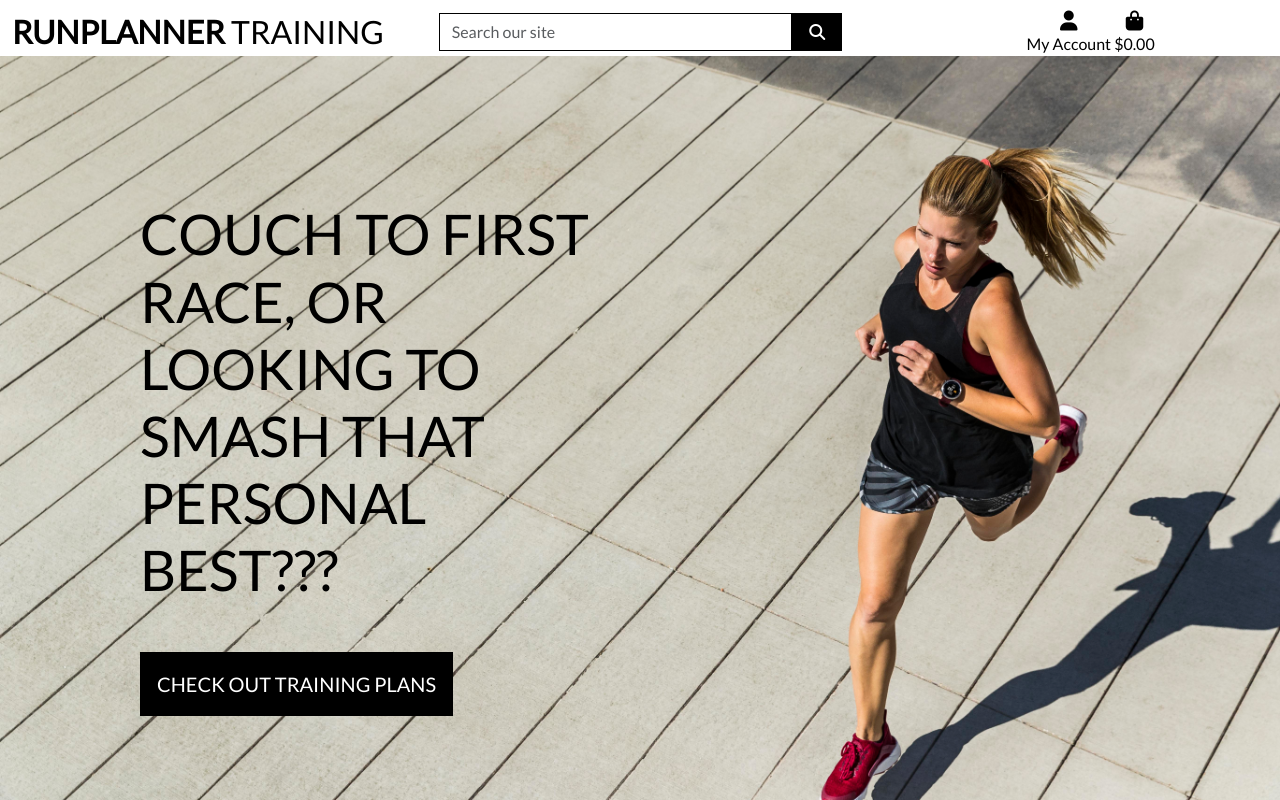
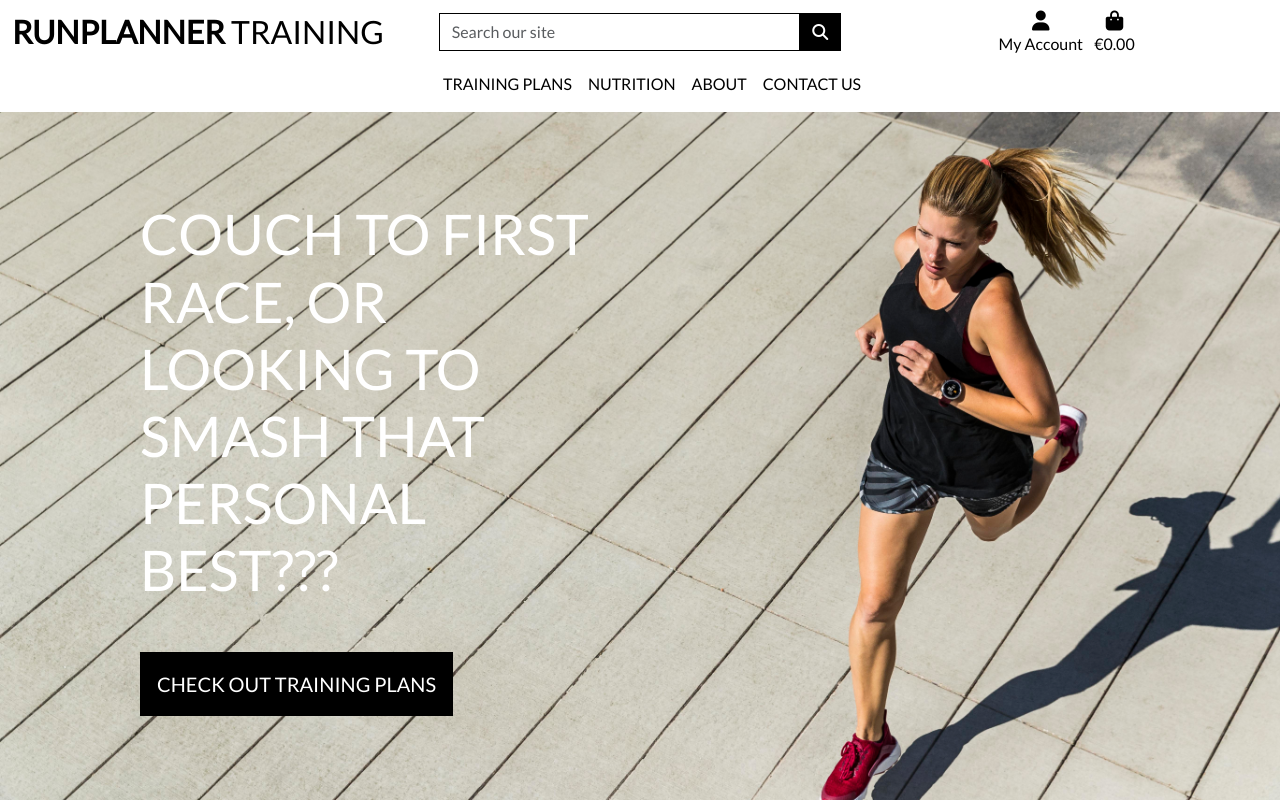
Before and after one commit to BrianMcConway/runplanner-training, a Django app: template home/templates/home/index.html in a window 1280 px wide. Run offline with Django 5.2, Linux system fonts and the light colour scheme; the template is opened without the code that fills it, so the values that code supplies are empty; parts of the project's set-up code (start-up, migrations or seed data) failed here and were passed over; some libraries are stand-ins or nearby versions.

Commit message:
Personalize templates, update to Bootstrap 5, add main & mobile view navbar, update base.css classes.

```diff
--- a/home/templates/home/index.html
+++ b/home/templates/home/index.html
@@ -13,12 +13,12 @@
     <div class="container h-100">
         <div class="row h-100">
             <div class="col-7 col-md-6 my-auto">
-                <h1 class="display-4 logo-font text-black">
+                <h1 class="display-4 logo-font text-white">
                     Couch to first race, or looking to smash that personal best???
                 </h1>
                 <div class="my-5">
                     <h4>
-                        <a href="" class="shop-now-button btn btn-lg rounded-0 text-uppercase py-3">Check out training Plans</a>
+                        <a href="" class="check-out-plans-button btn btn-lg rounded-0 text-uppercase py-3">Check out training Plans</a>
                     </h4>
                 </div>
             </div>
--- a/static/css/base.css
+++ b/static/css/base.css
@@ -27,7 +27,7 @@ body {
     width: fit-content;
 }
 
-.shop-now-button {
+.check-out-plans-button {
     background: black;
     color: white;
     min-width: 260px;
@@ -38,9 +38,9 @@ body {
     color: white;
 }
 
-.shop-now-button:hover,
-.shop-now-button:active,
-.shop-now-button:focus,
+.check-out-plans-button:hover,
+.check-out-plans-button:active,
+.check-out-plans-button:focus,
 .btn-black:hover,
 .btn-black:active,
 .btn-black:focus {
--- a/templates/allauth/base.html
+++ b/templates/allauth/base.html
@@ -11,7 +11,7 @@
         {% block extra_meta %}{% endblock %}
 
         {% block corercss %}
-        <link rel="stylesheet" href="https://cdn.jsdelivr.net/npm/bootstrap@5.3.3/dist/css/bootstrap.rtl.min.css" crossorigin="anonymous">
+        <link rel="stylesheet" href="https://cdn.jsdelivr.net/npm/bootstrap@5.3.3/dist/css/bootstrap.min.css" crossorigin="anonymous">
         <link rel="stylesheet" href="https://fonts.googleapis.com/css?family=Lato&display=swap">
         <link rel="stylesheet" href="{% static 'css/base.css' %}">
         {% endblock %}
@@ -32,20 +32,18 @@
             <div id="topnav" class="row bg-white pt-lg-2 d-none d-lg-flex">
                 <div class="col-12 col-lg-4 my-auto py-1 py-lg-0 text-center text-lg-left">
                     <a href="{% url 'home' %}" class="nav-link main-logo-link">
-                        <h2 class="logo-font text-black my-0"><strong>RunPlanner</strong> Training</h2>
+                        <h2 class="logo-font text-black my-0">
+                            <strong>RunPlanner</strong> Training
+                        </h2>
                     </a>
                 </div>
                 <div class="col-12 col-lg-4 my-auto py-1 py-lg-0">
                     <form method="GET" action="">
                         <div class="input-group w-100">
                             <input class="form-control border border-black rounded-0" type="text" name="q" placeholder="Search our site">
-                            <div class="input-group-append">
-                                <button class="form-control btn btn-black border border-black rounded-0" type="submit">
-                                    <span class="icon">
-                                        <i class="fas fa-search"></i>
-                                    </span>
-                                </button>
-                            </div>
+                            <button class="btn btn-black border border-black rounded-0" type="submit">
+                                <i class="fas fa-search"></i>
+                            </button>
                         </div>
                     </form>
                 </div>
@@ -61,9 +59,9 @@
                             <div class="dropdown-menu border-0" aria-labelledby="user-options">
                                 {% if request.user.is_authenticated %}
                                     {% if request.user.is_superuser %}
-                                        <a href="" class="dropdown-item">Product Management</a>
+                                        <a href="#" class="dropdown-item">Manage Plans</a>
                                     {% endif %}
-                                    <a href="" class="dropdown-item">My Profile</a>
+                                    <a href="#" class="dropdown-item">My Profile</a>
                                     <a href="{% url 'account_logout' %}" class="dropdown-item">Logout</a>
                                 {% else %}
                                     <a href="{% url 'account_signup' %}" class="dropdown-item">Register</a>
@@ -72,14 +70,14 @@
                             </div>
                         </li>
                         <li class="list-inline-item">
-                            <a class="{% if grand_total %}text-info font-weight-bold{% else %}text-black{% endif %} nav-link" href="">
+                            <a class="{% if grand_total %}text-info font-weight-bold{% else %}text-black{% endif %} nav-link" href="#">
                                 <div class="text-center">
                                     <div><i class="fas fa-shopping-bag fa-lg"></i></div>
                                     <p class="my-0">
                                         {% if grand_total %}
                                             ${{ grand_total|floatformat:2 }}
                                         {% else %}
-                                            $0.00
+                                            €0.00
                                         {% endif %}
                                     </p>
                                 </div>
@@ -88,10 +86,24 @@
                     </ul>
                 </div>
             </div>
+
+            <div class="row bg-white">
+                <nav class="navbar navbar-expand-lg navbar-light w-100">
+                    <button class="navbar-toggler" type="button" data-bs-toggle="collapse" data-bs-target="#main-nav" aria-controls="main-nav" aria-expanded="false" aria-label="Toggle navigation">
+                        <span class="navbar-toggler-icon"></span>
+                    </button>
+
+                    {% include 'includes/mobile-top-header.html' %}
+
+                    <div class="collapse navbar-collapse justify-content-center" id="main-nav">
+                        {% include 'includes/main-nav.html' %}
+                    </div>
+                </nav>
+            </div>
         </header>
 
         {% if messages %}
-            <div class="message-container"></div>
+        <div class="message-container"></div>
         {% endif %}
 
         {% block page_header %}{% endblock %}
--- /dev/null
+++ b/templates/includes/main-nav.html
@@ -0,0 +1,48 @@
+<ul class="navbar-nav w-auto mx-auto">
+    <!-- Home link for mobile view -->
+    <li class="nav-item d-block d-md-none">
+        <a class="logo-font font-weight-bold nav-link text-black mr-5" href="{% url 'home' %}" id="home-link">
+            Home
+        </a>
+    </li>
+
+    <!-- Trainig Plan Dropdown -->
+    <li class="nav-item dropdown">
+        <a class="logo-font font-weight-bold nav-link text-black mr-5" href="#" id="training-plans-link" data-bs-toggle="dropdown" aria-haspopup="true" aria-expanded="false">
+            Training Plans
+        </a>
+        <div class="dropdown-menu border-0" aria-labelledby="training-plans-link">
+            <a href="#" class="dropdown-item">By Distance</a>
+            <a href="#" class="dropdown-item">By Fitness Level</a>
+            <a href="#" class="dropdown-item">By Terrain</a>
+            <a href="#" class="dropdown-item">All Training Plans</a>
+        </div>
+    </li>
+
+    <!-- Nutrition Dropdown -->
+    <li class="nav-item dropdown">
+        <a class="logo-font font-weight-bold nav-link text-black mr-5" href="#" id="nutrition-link" data-bs-toggle="dropdown" aria-haspopup="true" aria-expanded="false">
+            Nutrition
+        </a>
+        <div class="dropdown-menu border-0" aria-labelledby="nutrition-link">
+            <a href="#" class="dropdown-item">Race Day Nutrition Generator</a>
+        </div>
+    </li>
+
+    <!-- About Dropdown -->
+    <li class="nav-item dropdown">
+        <a class="logo-font font-weight-bold nav-link text-black mr-5" href="#" id="about-link" data-bs-toggle="dropdown" aria-haspopup="true" aria-expanded="false">
+            About
+        </a>
+        <div class="dropdown-menu border-0" aria-labelledby="about-link">
+            <a href="#" class="dropdown-item">About RunPLanner</a>
+            <a href="#" class="dropdown-item">FAQs</a>
+        </div>
+    </li>
+
+    <!-- Contact Link -->
+<li class="nav-item">
+    <a class="logo-font font-weight-bold nav-link text-black mr-5" href="" id="contact-link">
+        Contact Us
+    </a>
+</li>
--- /dev/null
+++ b/templates/includes/mobile-top-header.html
@@ -0,0 +1,62 @@
+<li class="list-inline-item">
+    <a class="text-black nav-link d-block d-lg-none" href="#" id="mobile-search" data-bs-toggle="dropdown" aria-expanded="false">
+        <div class="text-center">
+            <div>
+                <i class="fas fa-search fa-lg"></i>
+            </div>
+            <p class="my-0">Search</p>
+        </div>
+    </a>
+    <div class="dropdown-menu border-0 w-100 p-3 rounded-0 my-0" aria-labelledby="mobile-search">
+        <form class="form" method="GET" action="#">
+            <div class="input-group w-100">
+                <input class="form-control border border-black rounded-0" type="text" name="q" placeholder="Search our site">
+                <div class="input-group-append">
+                    <button class="btn btn-black border border-black rounded-0" type="submit">
+                        <i class="fas fa-search"></i>
+                    </button>
+                </div>
+            </div>
+        </form>
+    </div>
+</li>
+
+<li class="list-inline-item dropdown">
+    <a class="text-black nav-link d-block d-lg-none" href="#" id="user-options" data-bs-toggle="dropdown" aria-expanded="false">
+        <div class="text-center">
+            <div>
+                <i class="fas fa-user fa-lg"></i>
+            </div>
+            <p class="my-0">My Account</p>
+        </div>
+    </a>
+    <div class="dropdown-menu border-0" aria-labelledby="user-options">
+        {% if request.user.is_authenticated %}
+            {% if request.user.is_superuser %}
+                <a href="#" class="dropdown-item">Manage Plans</a>
+            {% endif %}
+            <a href="" class="dropdown-item">My Profile</a>
+            <a href="{% url 'account_logout' %}" class="dropdown-item">Logout</a>
+        {% else %}
+            <a href="{% url 'account_signup' %}" class="dropdown-item">Register</a>
+            <a href="{% url 'account_login' %}" class="dropdown-item">Login</a>
+        {% endif %}
+    </div>
+</li>
+
+<li class="list-inline-item">
+    <a class="{% if grand_total %}text-primary font-weight-bold{% else %}text-black{% endif %} nav-link d-block d-lg-none" href="#">
+        <div class="text-center">
+            <div>
+                <i class="fas fa-shopping-bag fa-lg"></i>
+            </div>
+            <p class="my-0">
+                {% if grand_total %}
+                    ${{ grand_total|floatformat:2 }}
+                {% else %}
+                    €0.00
+                {% endif %}
+            </p>
+        </div>
+    </a>
+</li>
```
